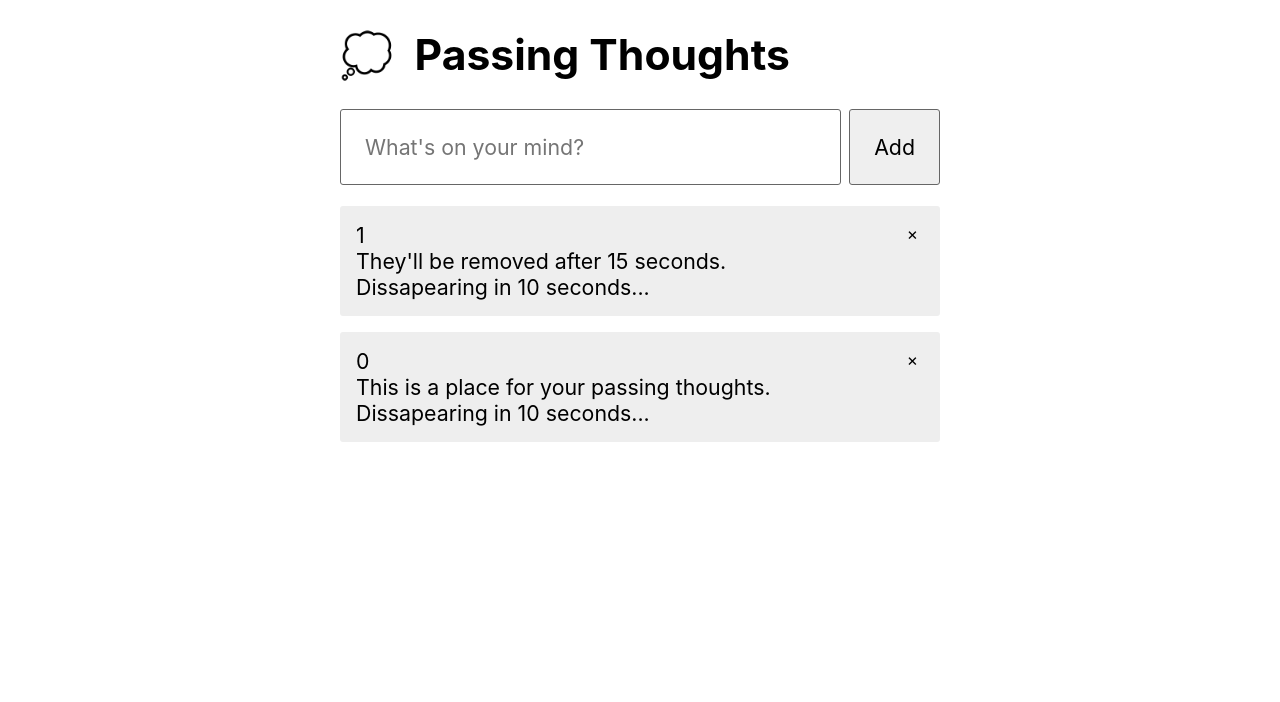
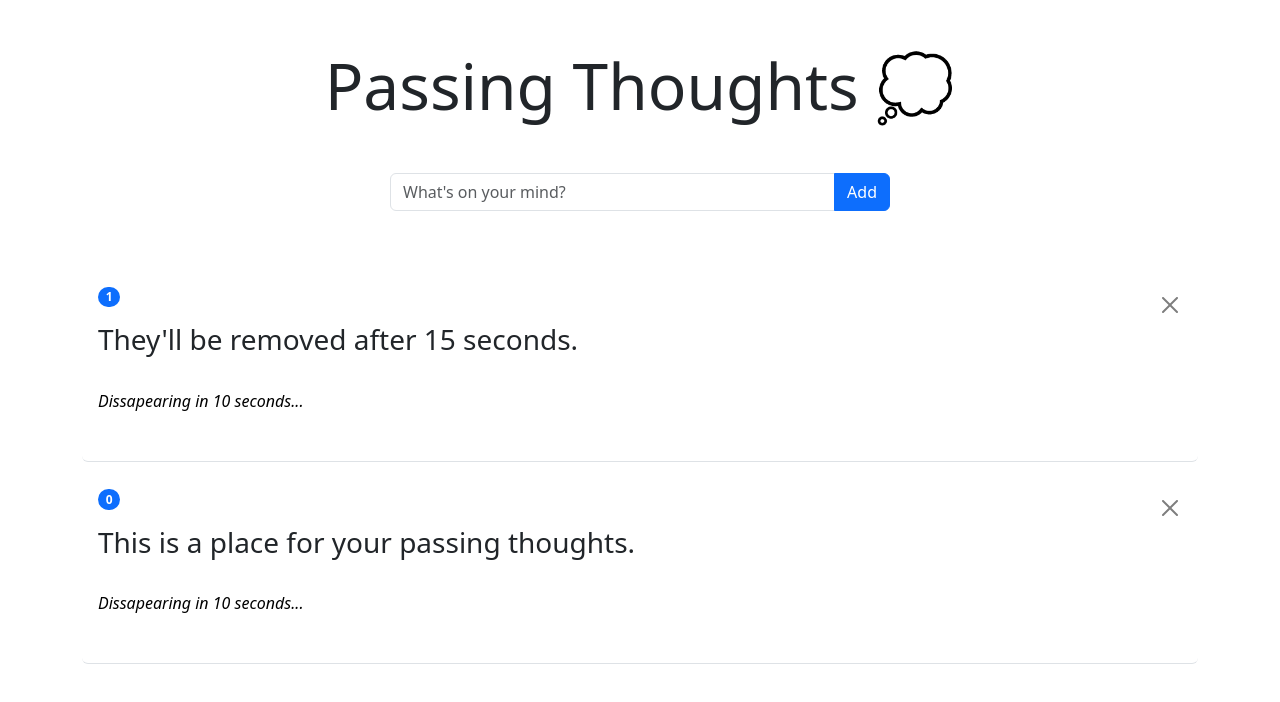
Before and after one commit to fatimaov/codecademy-passing-thoughts, a React (Vite) app: page / in a window 1280 px wide. Shown: the top 702 px of the page. Built offline with nearby package versions, Linux system fonts and the light colour scheme.

Commit message:
Replace custom CSS with Bootstrap styles

```diff
--- a/index.html
+++ b/index.html
@@ -4,7 +4,6 @@
 <head>
   <meta charset="UTF-8" />
   <meta name="viewport" content="width=device-width, initial-scale=1.0" />
-  <link rel="stylesheet" href="./src/assets/style.css">
   <title>Passing Thoughts</title>
 </head>
 
--- a/package.json
+++ b/package.json
@@ -10,6 +10,8 @@
     "preview": "vite preview"
   },
   "dependencies": {
+    "@popperjs/core": "^2.11.8",
+    "bootstrap": "^5.3.8",
     "react": "^19.2.0",
     "react-dom": "^19.2.0"
   },
--- a/src/App.jsx
+++ b/src/App.jsx
@@ -33,13 +33,13 @@ export default function App() {
     }
 
     return (
-        <div className="App">
-            <header>
-                <h1>Passing Thoughts</h1>
+        <div className="container">
+            <header className=" my-5">
+                <h1 className="text-center display-3">Passing Thoughts 💭</h1>
             </header>
             <main>
                 <AddThoughtForm addThought={addThought} />
-                <ul className="thoughts">
+                <ul className='list-group'>
                     {thoughts.map((thought) => (
                         <Thought key={thought.id} thought={thought} removeThought={removeThought} />
                     ))}
--- a/src/assets/style.css
+++ /dev/null
@@ -1,72 +0,0 @@
-body {
-    margin: 0;
-    font-size: 16pt;
-    font-family: -apple-system, BlinkMacSystemFont, 'Segoe UI', 'Roboto', 'Oxygen',
-        'Ubuntu', 'Cantarell', 'Fira Sans', 'Droid Sans', 'Helvetica Neue',
-        sans-serif;
-    -webkit-font-smoothing: antialiased;
-    -moz-osx-font-smoothing: grayscale;
-}
-
-input,
-button {
-    font: inherit;
-    box-sizing: border-box;
-}
-
-input[type='submit'],
-button {
-    cursor: pointer;
-}
-
-.App {
-    margin: 0 auto;
-    max-width: 600px;
-    width: 95%;
-}
-
-.App h1:before {
-    content: '💭';
-    margin-right: 0.5em;
-}
-
-.AddThoughtForm {
-    display: flex;
-    flex-wrap: wrap;
-}
-
-.AddThoughtForm input {
-    padding: 1.5rem;
-    border: 1px solid #666;
-    border-radius: 3px;
-}
-
-.AddThoughtForm input[type='text'] {
-    flex-grow: 1;
-    margin-right: 0.5rem;
-}
-
-.thoughts {
-    list-style-type: none;
-    padding: 0;
-}
-
-.Thought {
-    padding: 1rem;
-    margin-bottom: 1rem;
-    border-radius: 3px;
-    background-color: #eee;
-}
-
-.Thought .remove-button {
-    font-size: 80%;
-    float: right;
-    border: 0;
-    border-radius: 3px;
-    background: transparent;
-}
-
-.Thought .remove-button:hover {
-    color: #fff;
-    background-color: #000;
-}
--- a/src/components/AddThoughtForm.jsx
+++ b/src/components/AddThoughtForm.jsx
@@ -23,15 +23,16 @@ function AddThoughtForm({ addThought }) {
     }
 
     return (
-        <form className="AddThoughtForm" onSubmit={handleSubmit}>
+        <form className="input-group my-5 mx-auto" onSubmit={handleSubmit} style={{maxWidth: "500px"}}>
             <input
                 type="text"
                 aria-label="What's on your mind?"
                 placeholder="What's on your mind?"
                 value={text}
                 onChange={handleChange}
+                className="form-control"
             />
-            <input type="submit" value="Add" />
+            <input type="submit" value="Add" className="btn btn-primary" />
         </form>
     );
 }
--- a/src/components/Countdown.jsx
+++ b/src/components/Countdown.jsx
@@ -22,7 +22,7 @@ function Countdown({ thought, removeThought }) {
     })
 
     return (
-        <div style={{ color: `rgb(${redValue}, 0, 0)` }}>Dissapearing in {countdown} seconds...</div>
+        <div style={{ color: `rgb(${redValue}, 0, 0)` }} className='fst-italic mt-4'>Dissapearing in {countdown} seconds...</div>
     )
 }
 
--- a/src/components/Thought.jsx
+++ b/src/components/Thought.jsx
@@ -6,17 +6,21 @@ function Thought({ thought, removeThought }) {
     };
 
     return (
-        <li className="Thought">
+        <li className="list-group-item d-flex justify-content-between pb-5 mt-3 border-0 border-bottom rounded-2">
+            <div className="d-flex flex-column">
+                <div>
+                    <div className="badge text-bg-primary rounded-pill mb-3">{thought.id}</div>
+                </div>
+                <div className="h3">{thought.text}</div>
+                <Countdown thought={thought} removeThought={removeThought} />
+            </div>
             <button
                 aria-label="Remove thought"
-                className="remove-button"
+                className="btn btn-close pt-4"
                 onClick={handleRemoveClick}
             >
-                &times;
+
             </button>
-            <div>{thought.id}</div>
-            <div className="text">{thought.text}</div>
-            <Countdown className="text" thought={thought} removeThought={removeThought} />
         </li>
     );
 }
--- a/src/main.jsx
+++ b/src/main.jsx
@@ -1,6 +1,10 @@
 import { StrictMode } from 'react'
 import { createRoot } from 'react-dom/client'
 import App from './App.jsx'
+
+//Bootstrap
+import "bootstrap/dist/css/bootstrap.min.css";
+import "bootstrap";
 
 createRoot(document.getElementById('app')).render(
   <StrictMode>
```
Also changed, not shown: 1 other file (tests, documents, lock files or other folders).
